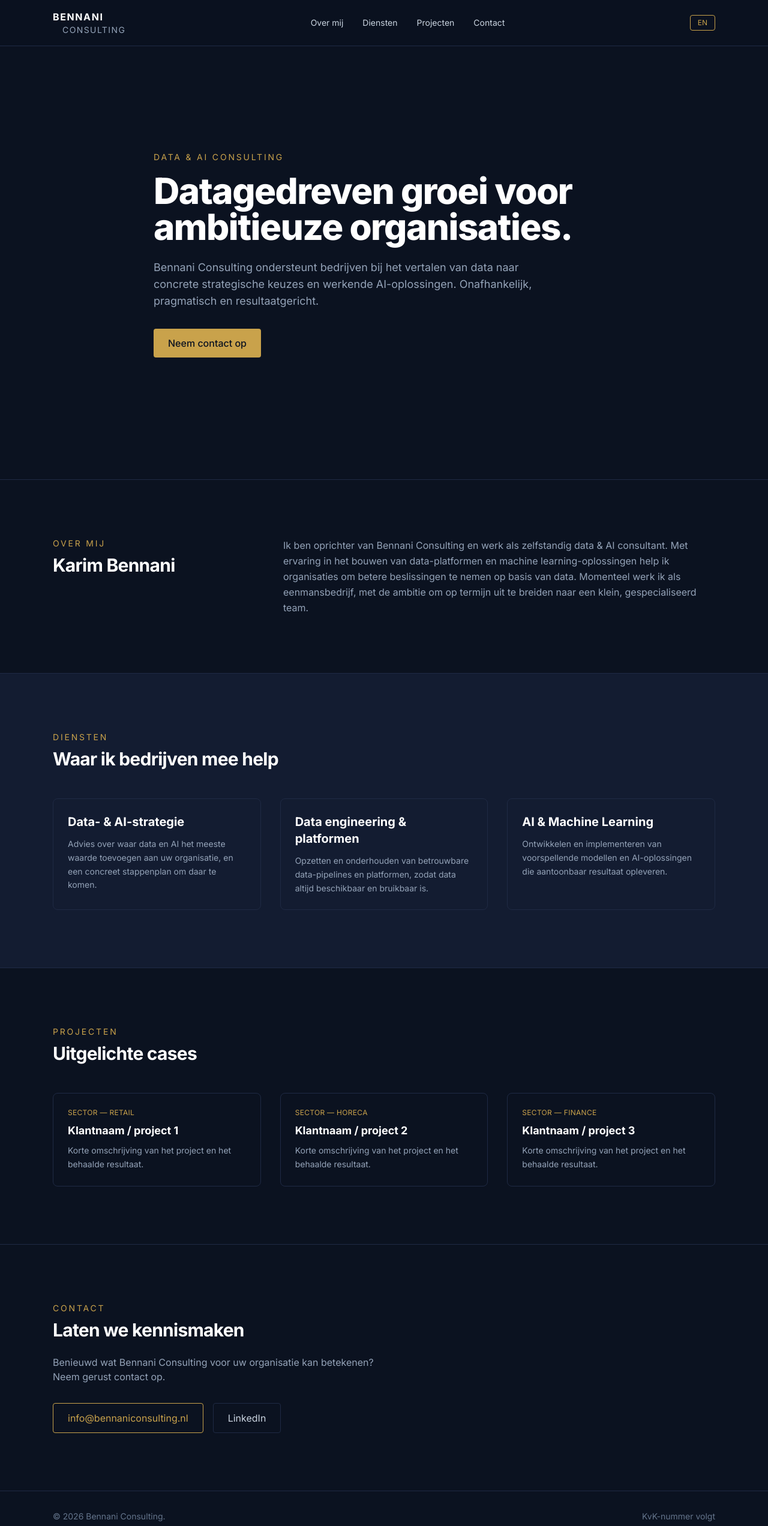
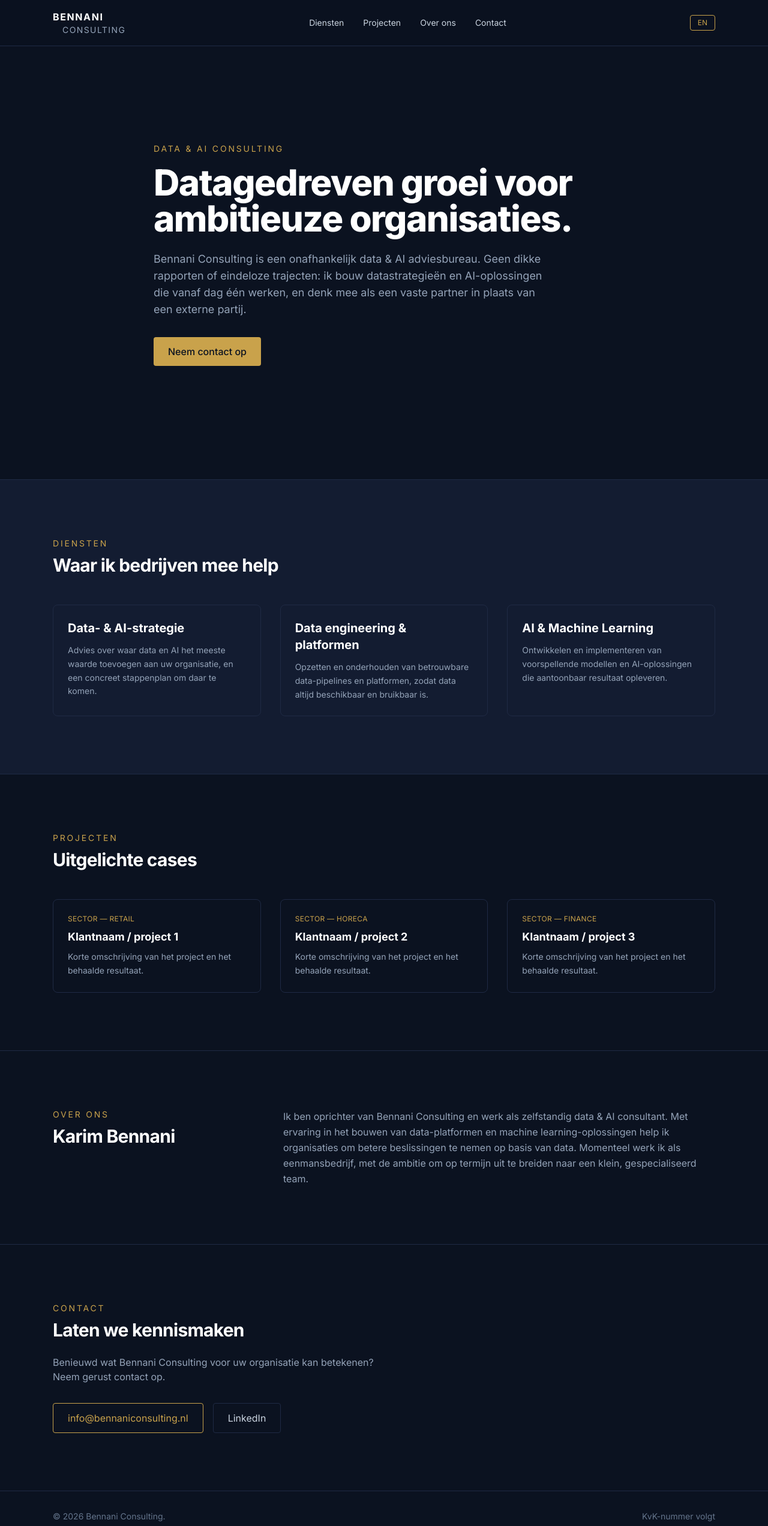
Before and after one commit to akbennani/bennani-consulting, a plain HTML site: page index.html in a window 1280 px wide. Shown: the top 2544 px of the page at 60% size. Drawn offline with nearby package versions, Linux system fonts and the light colour scheme.

Commit message:
Reorder sections (About last, before Contact) and rewrite hero intro copy

```diff
--- a/index.html
+++ b/index.html
@@ -43,14 +43,14 @@
       <span class="font-sans font-normal text-sm text-slate-400 tracking-[0.1em] uppercase ml-4">Consulting</span>
     </a>
     <div class="hidden md:flex gap-8 text-sm text-slate-300">
-      <a href="#about" class="hover:text-gold transition">
-        <span class="lang-nl">Over mij</span><span class="lang-en">About</span>
-      </a>
       <a href="#services" class="hover:text-gold transition">
         <span class="lang-nl">Diensten</span><span class="lang-en">Services</span>
       </a>
       <a href="#projects" class="hover:text-gold transition">
         <span class="lang-nl">Projecten</span><span class="lang-en">Projects</span>
+      </a>
+      <a href="#about" class="hover:text-gold transition">
+        <span class="lang-nl">Over ons</span><span class="lang-en">About</span>
       </a>
       <a href="#contact" class="hover:text-gold transition">Contact</a>
     </div>
@@ -69,40 +69,16 @@
       <span class="lang-en">Data-driven growth for ambitious organizations.</span>
     </h1>
     <p class="mt-6 max-w-2xl text-slate-400 text-lg">
-      <span class="lang-nl">Bennani Consulting ondersteunt bedrijven bij het vertalen van data naar concrete
-        strategische keuzes en werkende AI-oplossingen. Onafhankelijk, pragmatisch en resultaatgericht.</span>
-      <span class="lang-en">Bennani Consulting helps companies translate data into concrete strategic decisions
-        and working AI solutions. Independent, pragmatic and results-driven.</span>
+      <span class="lang-nl">Bennani Consulting is een onafhankelijk data &amp; AI adviesbureau. Geen dikke rapporten
+        of eindeloze trajecten: ik bouw datastrategieën en AI-oplossingen die vanaf dag één werken, en denk mee
+        als een vaste partner in plaats van een externe partij.</span>
+      <span class="lang-en">Bennani Consulting is an independent data &amp; AI advisory. No thick reports or
+        endless roadmaps: I build data strategies and AI solutions that work from day one, and act as a true
+        partner rather than an outside party.</span>
     </p>
     <a href="#contact" class="inline-block mt-8 bg-gold text-navy font-medium px-6 py-3 rounded hover:bg-gold-light transition">
       <span class="lang-nl">Neem contact op</span><span class="lang-en">Get in touch</span>
     </a>
-  </div>
-</section>
-
-<!-- About -->
-<section id="about" class="border-b border-navy-border">
-  <div class="max-w-6xl mx-auto px-6 py-24 grid md:grid-cols-3 gap-12">
-    <div>
-      <p class="text-gold uppercase tracking-[0.2em] text-sm mb-2">
-        <span class="lang-nl">Over mij</span><span class="lang-en">About</span>
-      </p>
-      <h2 class="font-sans font-bold tracking-tight text-3xl text-white">Karim Bennani</h2>
-    </div>
-    <div class="md:col-span-2 text-slate-400 leading-relaxed space-y-4">
-      <p class="lang-nl">
-        Ik ben oprichter van Bennani Consulting en werk als zelfstandig data &amp; AI consultant.
-        Met ervaring in het bouwen van data-platformen en machine learning-oplossingen help ik
-        organisaties om betere beslissingen te nemen op basis van data. Momenteel werk ik als
-        eenmansbedrijf, met de ambitie om op termijn uit te breiden naar een klein, gespecialiseerd team.
-      </p>
-      <p class="lang-en">
-        I am the founder of Bennani Consulting and work as an independent data &amp; AI consultant.
-        With experience building data platforms and machine learning solutions, I help organizations
-        make better, data-informed decisions. I currently operate as a one-person business, with the
-        ambition to grow into a small, specialized team over time.
-      </p>
-    </div>
   </div>
 </section>
 
@@ -200,6 +176,32 @@
   </div>
 </section>
 
+<!-- About -->
+<section id="about" class="border-b border-navy-border">
+  <div class="max-w-6xl mx-auto px-6 py-24 grid md:grid-cols-3 gap-12">
+    <div>
+      <p class="text-gold uppercase tracking-[0.2em] text-sm mb-2">
+        <span class="lang-nl">Over ons</span><span class="lang-en">About</span>
+      </p>
+      <h2 class="font-sans font-bold tracking-tight text-3xl text-white">Karim Bennani</h2>
+    </div>
+    <div class="md:col-span-2 text-slate-400 leading-relaxed space-y-4">
+      <p class="lang-nl">
+        Ik ben oprichter van Bennani Consulting en werk als zelfstandig data &amp; AI consultant.
+        Met ervaring in het bouwen van data-platformen en machine learning-oplossingen help ik
+        organisaties om betere beslissingen te nemen op basis van data. Momenteel werk ik als
+        eenmansbedrijf, met de ambitie om op termijn uit te breiden naar een klein, gespecialiseerd team.
+      </p>
+      <p class="lang-en">
+        I am the founder of Bennani Consulting and work as an independent data &amp; AI consultant.
+        With experience building data platforms and machine learning solutions, I help organizations
+        make better, data-informed decisions. I currently operate as a one-person business, with the
+        ambition to grow into a small, specialized team over time.
+      </p>
+    </div>
+  </div>
+</section>
+
 <!-- Contact -->
 <section id="contact">
   <div class="max-w-6xl mx-auto px-6 py-24">
```
